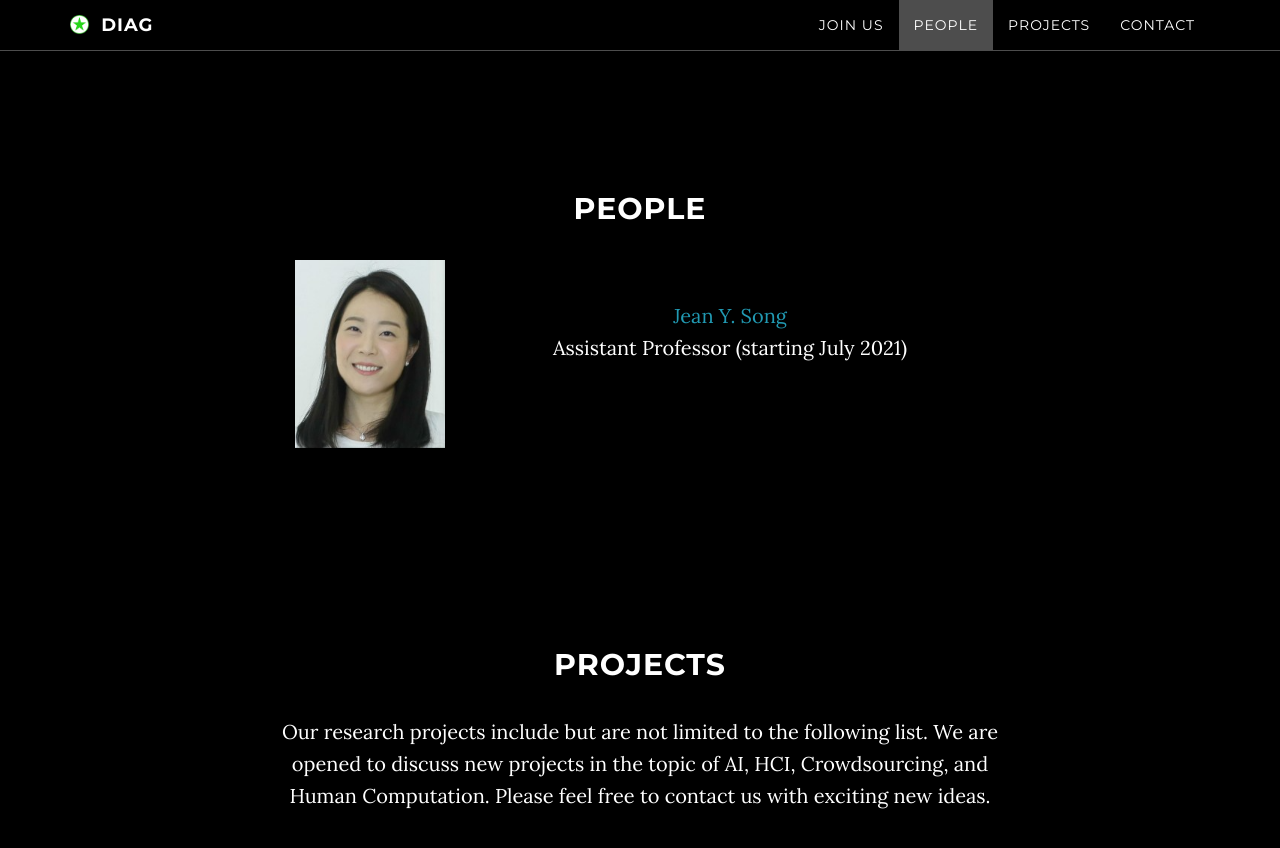
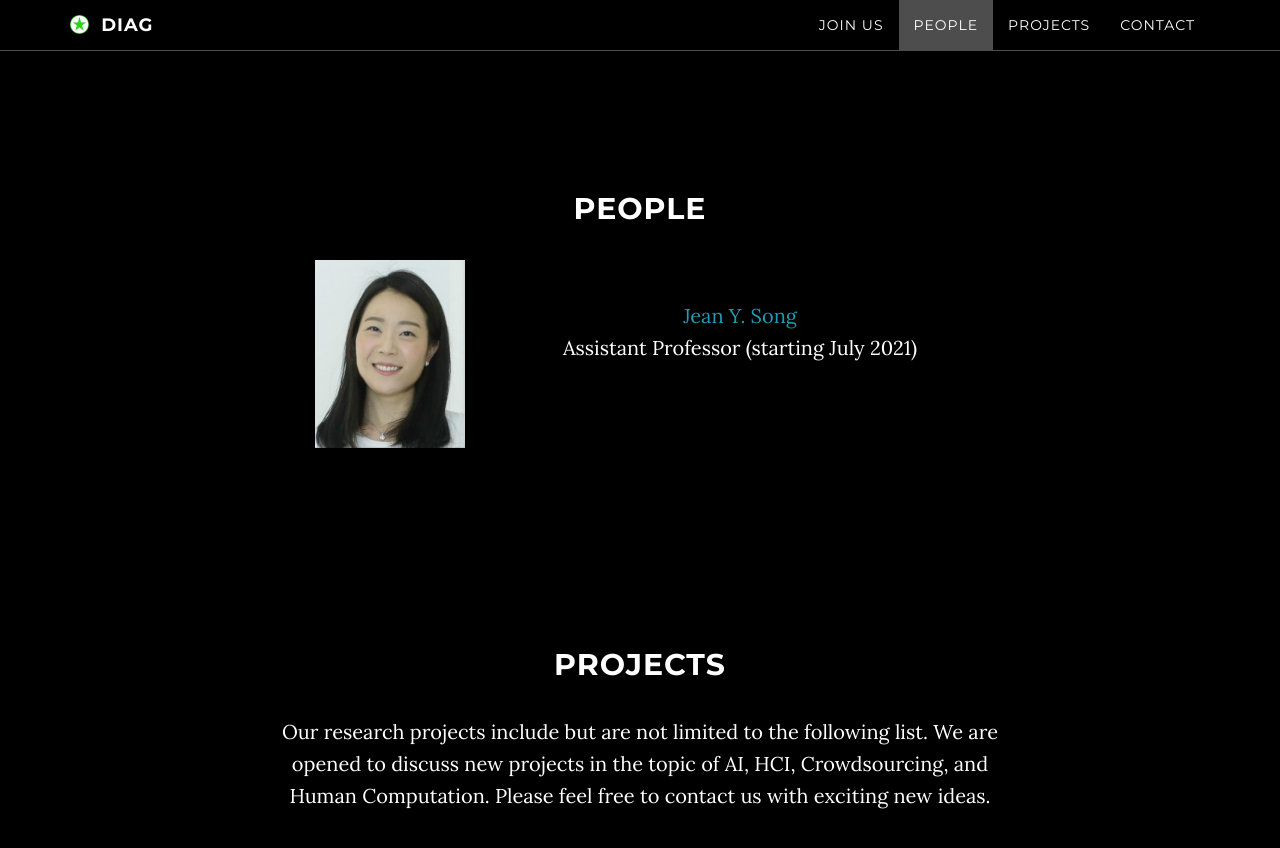
Before and after one commit to raflereak/diag-dgist.github.io, a Jekyll site: the page built from index.html, in a window 1280 px wide and 900 px high, scrolled down 1438 px. Shown: the top 848 px of the window. Built offline with Jekyll 4.4.1, drawn with Linux system fonts in a browser that asks for light colours.

Commit message:
align profile photo

```diff
--- a/_includes/people.html
+++ b/_includes/people.html
@@ -3,7 +3,7 @@
         <div class="row">
             <div class="col-lg-8 col-lg-offset-2">
                 <h2>People</h2>
-                <img src="/img/JeanSong_profile2021.png" alt="Jean's profile photo with her face" width="150" style="float:left; margin-left: 30px;">
+                <img src="/img/JeanSong_profile2021.png" alt="Jean's profile photo with her face" width="150" style="float:left; margin-left: 50px;">
                 <br><br>
                 <p><a href="https://jyskwon.github.io/">Jean Y. Song</a><br>
                 Assistant Professor (starting July 2021)</p>
```
